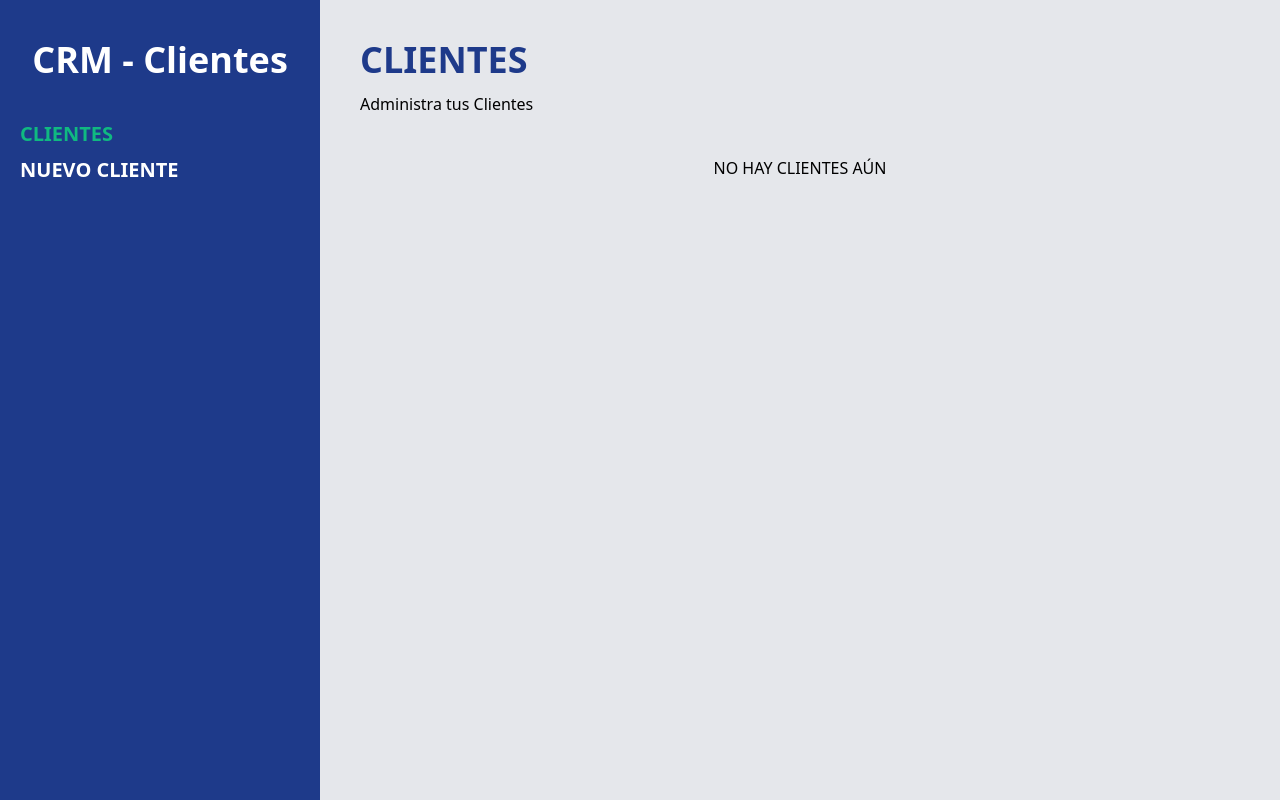
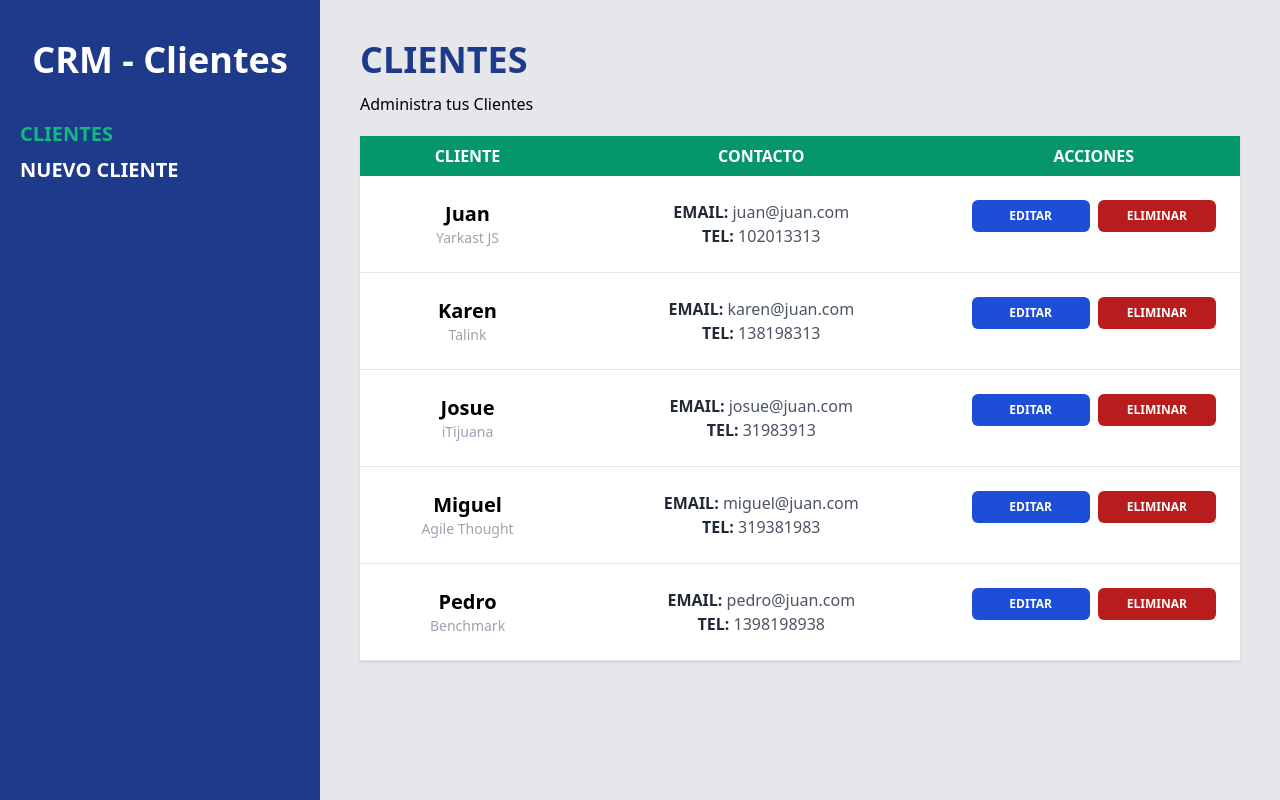
Before and after one commit to Jair-vet/CRM-Clientes-react, a React (Vite) app: page / in a window 1280 px wide. Built offline with nearby package versions, Linux system fonts and the light colour scheme; data requests are answered from the project's data file.

Commit message:
Comunicamos los servicios correctamente

```diff
--- /dev/null
+++ b/src/components/ErrorPage.jsx
@@ -0,0 +1,15 @@
+import { useRouteError } from "react-router-dom"
+
+export const ErrorPage = () => {
+
+    const error = useRouteError()
+    console.log(error.message);
+
+  return (
+    <div className="space-y-8">
+        <h1 className="text-center text-6xl font-extrabold mt-20 text-blue-800">CRM - Clientes</h1>
+        <p className="text-center font-bold text-2xl uppercase text-gray-500">Hubo un error</p>
+        <p className="text-center text-red-500">{ error.message }</p>
+    </div>
+  )
+}
--- /dev/null
+++ b/src/data/clientes.js
@@ -0,0 +1,15 @@
+
+export const obtenerCliente = async () => {
+
+    const respuesta = await fetch(import.meta.env.VITE_API_URL)
+    const resultado = await respuesta.json()
+
+    return resultado
+}
+
+export const agregarCliente = async (datos) => {
+
+    console.log(datos);
+
+
+}
--- a/src/data/clientes.jsx
+++ /dev/null
@@ -1,8 +0,0 @@
-
-export const obtenerCliente = async () => {
-    const url = ''
-    const resp = await fetch(import.meta.env.VITE_API_URL)
-    const res = await resp.json()
-
-    console.log(res);
-}
--- a/src/main.jsx
+++ b/src/main.jsx
@@ -1,6 +1,7 @@
 import React from 'react'
 import ReactDOM from 'react-dom/client'
 import { RouterProvider, createBrowserRouter } from 'react-router-dom'
+import { ErrorPage } from './components/ErrorPage'
 import { Layout } from './components/Layout'
 import './index.css'
 import { Index , loader as clientesLoader} from './pages/Index'
@@ -15,6 +16,7 @@ const router = createBrowserRouter([
         index: true,
         element: <Index />,
         loader: clientesLoader,
+        errorElement: <ErrorPage />
       },
       {
         path: '/clientes/nuevo',
--- a/src/pages/Index.jsx
+++ b/src/pages/Index.jsx
@@ -3,9 +3,9 @@ import { Cliente } from "../components/Cliente";
 import { obtenerCliente } from "../data/clientes";
 
 export const loader = () => {
-  obtenerCliente()
+  const clientes = obtenerCliente()
 
-  return {}
+  return clientes
 }
 
 export const Index = () => {
--- a/src/pages/NuevoCliente.jsx
+++ b/src/pages/NuevoCliente.jsx
@@ -1,6 +1,7 @@
 import { Form, useActionData, useNavigate } from "react-router-dom"
 import { Error } from "../components/Error"
 import { Formulario } from "../components/Formulario"
+import { agregarCliente } from "../data/clientes"
 
 export  async function action({request}) {
 
@@ -24,6 +25,8 @@ export  async function action({request}) {
   if( Object.keys(errores).length ){
     return errores
   }
+
+  agregarCliente(datos)
 
   return { ok: true };
 }
```
